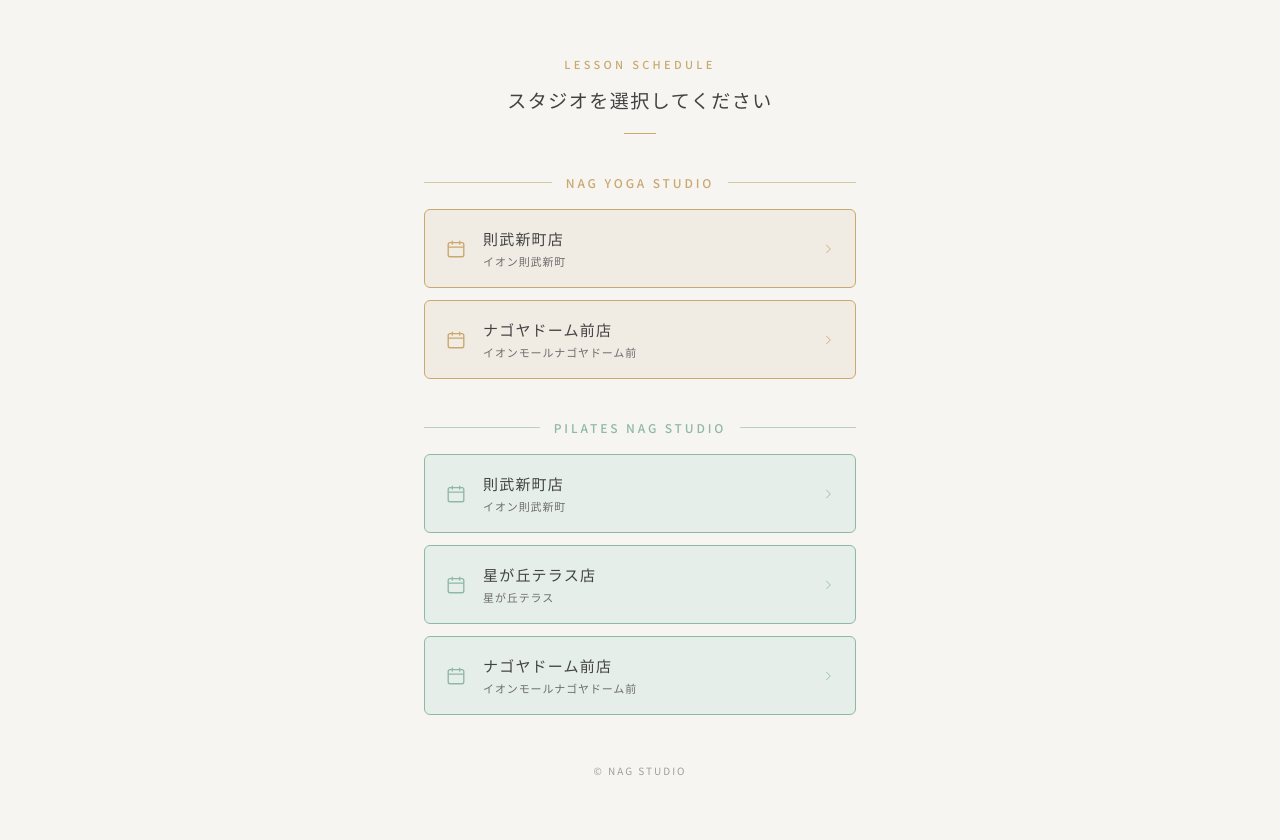
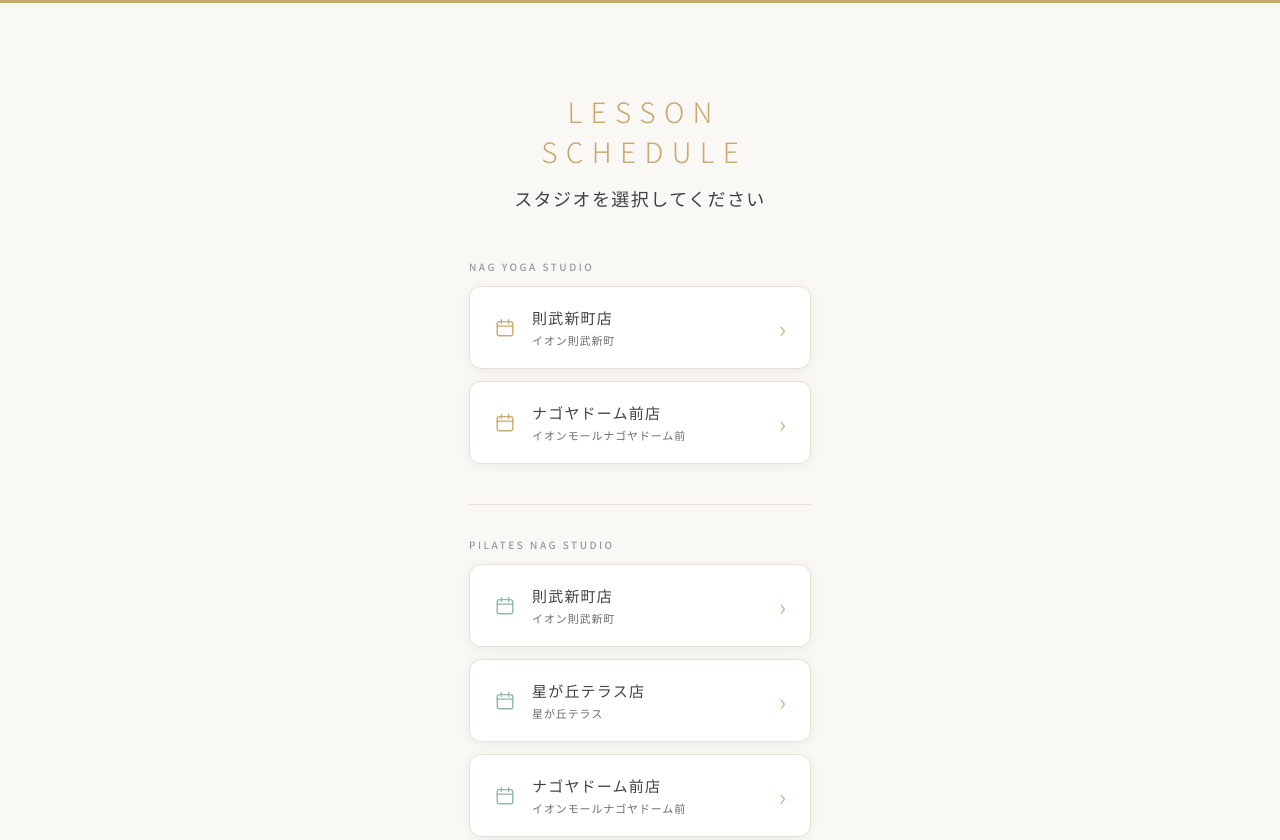
Before and after one commit to nag-lp-make/nag-lp-july, a plain HTML site: page schedule.html in a window 1280 px wide. Shown: the top 840 px of the page. Before the commit the page ends 810 px from the top, so only its background shows below. Drawn offline with Linux system fonts and the light colour scheme.

Commit message:
デザイン洗練化
Co-Authored-By: Claude Opus 5.5 <noreply@anthropic.com>

```diff
--- a/schedule.html
+++ b/schedule.html
@@ -2,7 +2,7 @@
 <html lang="ja">
 <head>
 <meta charset="UTF-8">
-<meta name="viewport" content="width=device-width, initial-scale=1.0">
+<meta name="viewport" content="width=device-width, initial-scale=1.0, viewport-fit=cover">
 <title>Lesson Schedule | NAG STUDIO</title>
 <link rel="preconnect" href="https://fonts.googleapis.com">
 <link rel="preconnect" href="https://fonts.gstatic.com" crossorigin>
@@ -10,84 +10,85 @@
 <style>
   *, *::before, *::after { box-sizing: border-box; margin: 0; padding: 0; }
   body {
-    background: #f7f5f2;
+    background: #faf8f5;
     color: #424242;
     font-family: "Noto Sans JP", "Hiragino Sans", "Yu Gothic", sans-serif;
     -webkit-font-smoothing: antialiased;
     -webkit-tap-highlight-color: transparent;
   }
+  .top-line { height: 3px; background: #c9a96e; }
   .wrap {
-    max-width: 480px;
+    max-width: 390px;
     min-height: 100vh;
-    min-height: 100dvh;
+    min-height: 100svh;
     margin: 0 auto;
-    padding: 56px 24px 32px;
+    padding: 48px 24px 40px;
     display: flex;
     flex-direction: column;
   }
-  header { text-align: center; margin-bottom: 40px; }
+  header { text-align: center; margin: 40px 0 48px; }
   .eyebrow {
-    font-size: 11px;
+    font-size: 28px;
     letter-spacing: 0.3em;
+    font-weight: 300;
     color: #c9a96e;
-    font-weight: 500;
     margin-bottom: 14px;
+    margin-right: -0.3em; /* letter-spacing分の中心ズレを補正 */
   }
-  h1 { font-size: 19px; font-weight: 400; letter-spacing: 0.08em; }
-  .rule { width: 32px; height: 1px; background: #c9a96e; margin: 20px auto 0; }
-  main { flex: 1; display: flex; flex-direction: column; gap: 40px; }
+  h1 { font-size: 18px; font-weight: 400; letter-spacing: 0.08em; }
+  main { flex: 1; display: flex; flex-direction: column; }
 
-  .group { --accent: #c9a96e; --accent-bg: #f0ebe3; }
-  .group.pilates { --accent: #8fb8a8; --accent-bg: #e6eeea; }
+  .group { --accent: #c9a96e; }
+  .group.pilates { --accent: #8fb8a8; }
 
   .group-label {
-    display: flex;
-    align-items: center;
-    gap: 14px;
-    font-size: 12px;
+    font-size: 10px;
     font-weight: 500;
-    letter-spacing: 0.24em;
-    color: var(--accent);
-    margin-bottom: 18px;
-    white-space: nowrap;
+    letter-spacing: 0.25em;
+    color: #999;
+    border-top: 1px solid #e8e0d5;
+    padding: 32px 0 12px;
   }
-  .group-label::before, .group-label::after {
-    content: "";
-    flex: 1;
-    height: 1px;
-    background: var(--accent);
-    opacity: 0.6;
-  }
+  .group:first-child .group-label { border-top: none; padding-top: 0; }
+  .group + .group { margin-top: 40px; }
   .list { display: flex; flex-direction: column; gap: 12px; }
 
   .btn {
     display: flex;
     align-items: center;
     gap: 16px;
-    padding: 18px 20px;
-    background: var(--accent-bg);
-    border: 1px solid var(--accent);
-    border-radius: 6px;
+    padding: 20px 24px;
+    background: #ffffff;
+    border: 1px solid #e8e0d5;
+    border-radius: 12px;
+    box-shadow: 0 2px 12px rgba(0,0,0,0.06);
     color: #424242;
     text-decoration: none;
-    transition: transform 0.15s ease, box-shadow 0.2s ease;
+    transition: transform 0.15s ease, box-shadow 0.15s ease;
   }
-  .btn:active { transform: scale(0.97); }
-  @media (hover: hover) { .btn:hover { box-shadow: 0 4px 14px rgba(0,0,0,0.06); } }
+  .btn:active { transform: scale(0.98); box-shadow: 0 1px 4px rgba(0,0,0,0.05); }
   .icon { flex-shrink: 0; width: 22px; height: 22px; color: var(--accent); }
   .text { flex: 1; min-width: 0; }
   .main-t { display: block; font-size: 15px; font-weight: 500; letter-spacing: 0.08em; }
   .sub-t { display: block; font-size: 11px; font-weight: 300; letter-spacing: 0.08em; margin-top: 4px; color: #6d6d6d; }
-  .arrow { flex-shrink: 0; width: 14px; height: 14px; color: var(--accent); }
-  footer { text-align: center; font-size: 10px; letter-spacing: 0.2em; color: #9e9e9e; margin-top: 48px; }
+  .arrow { flex-shrink: 0; font-size: 24px; line-height: 1; font-weight: 300; color: #c9a96e; }
+  footer {
+    border-top: 1px solid #e8e0d5;
+    padding-top: 24px;
+    margin-top: 48px;
+    text-align: center;
+    font-size: 10px;
+    letter-spacing: 0.2em;
+    color: #9e9e9e;
+  }
 </style>
 </head>
 <body>
+<div class="top-line"></div>
 <div class="wrap">
   <header>
     <p class="eyebrow">LESSON SCHEDULE</p>
     <h1>スタジオを選択してください</h1>
-    <div class="rule"></div>
   </header>
 
   <main>
@@ -95,14 +96,14 @@
       <h2 class="group-label">NAG YOGA STUDIO</h2>
       <div class="list">
         <a class="btn" href="https://www.nag-yoga.com/studio/noritake/#:~:text=%E3%81%9F%E3%81%97%E3%81%BE%E3%81%99%E3%80%82-,%E3%83%AC%E3%83%83%E3%82%B9%E3%83%B3%E3%82%B9%E3%82%B1%E3%82%B8%E3%83%A5%E3%83%BC%E3%83%AB,-11%E6%9C%88" target="_blank" rel="noopener">
-          <svg class="icon" viewBox="0 0 24 24" fill="none" stroke="currentColor" stroke-width="1.5" aria-hidden="true"><rect x="3.5" y="5" width="17" height="15.5" rx="2"/><path d="M3.5 10h17M8 3v4M16 3v4"/></svg>
+          <svg class="icon" viewBox="0 0 24 24" fill="none" stroke="currentColor" stroke-width="1.5" stroke-linecap="round" aria-hidden="true"><rect x="3.5" y="5" width="17" height="15.5" rx="2.5"/><path d="M3.5 10h17M8 3v4M16 3v4"/></svg>
           <span class="text"><span class="main-t">則武新町店</span><span class="sub-t">イオン則武新町</span></span>
-          <svg class="arrow" viewBox="0 0 24 24" fill="none" stroke="currentColor" stroke-width="1.5" aria-hidden="true"><path d="M9 5l7 7-7 7"/></svg>
+          <span class="arrow" aria-hidden="true">›</span>
         </a>
         <a class="btn" href="https://www.nag-yoga.com/studio/nagoyadomemae/#:~:text=%E3%81%9F%E3%81%97%E3%81%BE%E3%81%99%E3%80%82-,%E3%83%AC%E3%83%83%E3%82%B9%E3%83%B3%E3%82%B9%E3%82%B1%E3%82%B8%E3%83%A5%E3%83%BC%E3%83%AB,-11%E6%9C%88" target="_blank" rel="noopener">
-          <svg class="icon" viewBox="0 0 24 24" fill="none" stroke="currentColor" stroke-width="1.5" aria-hidden="true"><rect x="3.5" y="5" width="17" height="15.5" rx="2"/><path d="M3.5 10h17M8 3v4M16 3v4"/></svg>
+          <svg class="icon" viewBox="0 0 24 24" fill="none" stroke="currentColor" stroke-width="1.5" stroke-linecap="round" aria-hidden="true"><rect x="3.5" y="5" width="17" height="15.5" rx="2.5"/><path d="M3.5 10h17M8 3v4M16 3v4"/></svg>
           <span class="text"><span class="main-t">ナゴヤドーム前店</span><span class="sub-t">イオンモールナゴヤドーム前</span></span>
-          <svg class="arrow" viewBox="0 0 24 24" fill="none" stroke="currentColor" stroke-width="1.5" aria-hidden="true"><path d="M9 5l7 7-7 7"/></svg>
+          <span class="arrow" aria-hidden="true">›</span>
         </a>
       </div>
     </section>
@@ -111,19 +112,19 @@
       <h2 class="group-label">PILATES NAG STUDIO</h2>
       <div class="list">
         <a class="btn" href="https://pilates-nag.com/%E3%82%B9%E3%82%BF%E3%82%B8%E3%82%AA/%E3%83%8A%E3%82%B0%E3%83%A8%E3%82%AC%E3%82%B9%E3%82%BF%E3%82%B8%E3%82%AA%E3%83%94%E3%83%A9%E3%83%86%E3%82%A3%E3%82%B9-%E5%89%87%E6%AD%A6%E6%96%B0%E7%94%BA/#:~:text=%E3%81%9F%E3%81%97%E3%81%BE%E3%81%99%E3%80%82-,%E3%83%AC%E3%83%83%E3%82%B9%E3%83%B3%E3%82%B9%E3%82%B1%E3%82%B8%E3%83%A5%E3%83%BC%E3%83%AB,-11%E6%9C%88" target="_blank" rel="noopener">
-          <svg class="icon" viewBox="0 0 24 24" fill="none" stroke="currentColor" stroke-width="1.5" aria-hidden="true"><rect x="3.5" y="5" width="17" height="15.5" rx="2"/><path d="M3.5 10h17M8 3v4M16 3v4"/></svg>
+          <svg class="icon" viewBox="0 0 24 24" fill="none" stroke="currentColor" stroke-width="1.5" stroke-linecap="round" aria-hidden="true"><rect x="3.5" y="5" width="17" height="15.5" rx="2.5"/><path d="M3.5 10h17M8 3v4M16 3v4"/></svg>
           <span class="text"><span class="main-t">則武新町店</span><span class="sub-t">イオン則武新町</span></span>
-          <svg class="arrow" viewBox="0 0 24 24" fill="none" stroke="currentColor" stroke-width="1.5" aria-hidden="true"><path d="M9 5l7 7-7 7"/></svg>
+          <span class="arrow" aria-hidden="true">›</span>
         </a>
         <a class="btn" href="https://pilates-nag.com/%E3%82%B9%E3%82%BF%E3%82%B8%E3%82%AA/%E6%98%9F%E3%81%8C%E4%B8%98%E3%83%86%E3%83%A9%E3%82%B9%E5%BA%97/#:~:text=%E3%81%9F%E3%81%97%E3%81%BE%E3%81%99%E3%80%82-,%E3%83%AC%E3%83%83%E3%82%B9%E3%83%B3%E3%82%B9%E3%82%B1%E3%82%B8%E3%83%A5%E3%83%BC%E3%83%AB,-11%E6%9C%88" target="_blank" rel="noopener">
-          <svg class="icon" viewBox="0 0 24 24" fill="none" stroke="currentColor" stroke-width="1.5" aria-hidden="true"><rect x="3.5" y="5" width="17" height="15.5" rx="2"/><path d="M3.5 10h17M8 3v4M16 3v4"/></svg>
+          <svg class="icon" viewBox="0 0 24 24" fill="none" stroke="currentColor" stroke-width="1.5" stroke-linecap="round" aria-hidden="true"><rect x="3.5" y="5" width="17" height="15.5" rx="2.5"/><path d="M3.5 10h17M8 3v4M16 3v4"/></svg>
           <span class="text"><span class="main-t">星が丘テラス店</span><span class="sub-t">星が丘テラス</span></span>
-          <svg class="arrow" viewBox="0 0 24 24" fill="none" stroke="currentColor" stroke-width="1.5" aria-hidden="true"><path d="M9 5l7 7-7 7"/></svg>
+          <span class="arrow" aria-hidden="true">›</span>
         </a>
         <a class="btn" href="https://pilates-nag.com/%E3%82%B9%E3%82%BF%E3%82%B8%E3%82%AA/%E3%83%8A%E3%82%B4%E3%83%A4%E3%83%89%E3%83%BC%E3%83%A0%E5%BA%97/#:~:text=%E3%81%9F%E3%81%97%E3%81%BE%E3%81%99%E3%80%82-,%E3%83%AC%E3%83%83%E3%82%B9%E3%83%B3%E3%82%B9%E3%82%B1%E3%82%B8%E3%83%A5%E3%83%BC%E3%83%AB,-11%E6%9C%88" target="_blank" rel="noopener">
-          <svg class="icon" viewBox="0 0 24 24" fill="none" stroke="currentColor" stroke-width="1.5" aria-hidden="true"><rect x="3.5" y="5" width="17" height="15.5" rx="2"/><path d="M3.5 10h17M8 3v4M16 3v4"/></svg>
+          <svg class="icon" viewBox="0 0 24 24" fill="none" stroke="currentColor" stroke-width="1.5" stroke-linecap="round" aria-hidden="true"><rect x="3.5" y="5" width="17" height="15.5" rx="2.5"/><path d="M3.5 10h17M8 3v4M16 3v4"/></svg>
           <span class="text"><span class="main-t">ナゴヤドーム前店</span><span class="sub-t">イオンモールナゴヤドーム前</span></span>
-          <svg class="arrow" viewBox="0 0 24 24" fill="none" stroke="currentColor" stroke-width="1.5" aria-hidden="true"><path d="M9 5l7 7-7 7"/></svg>
+          <span class="arrow" aria-hidden="true">›</span>
         </a>
       </div>
     </section>
```
Also changed, not shown: instagram.html (+40 -27 lines).
